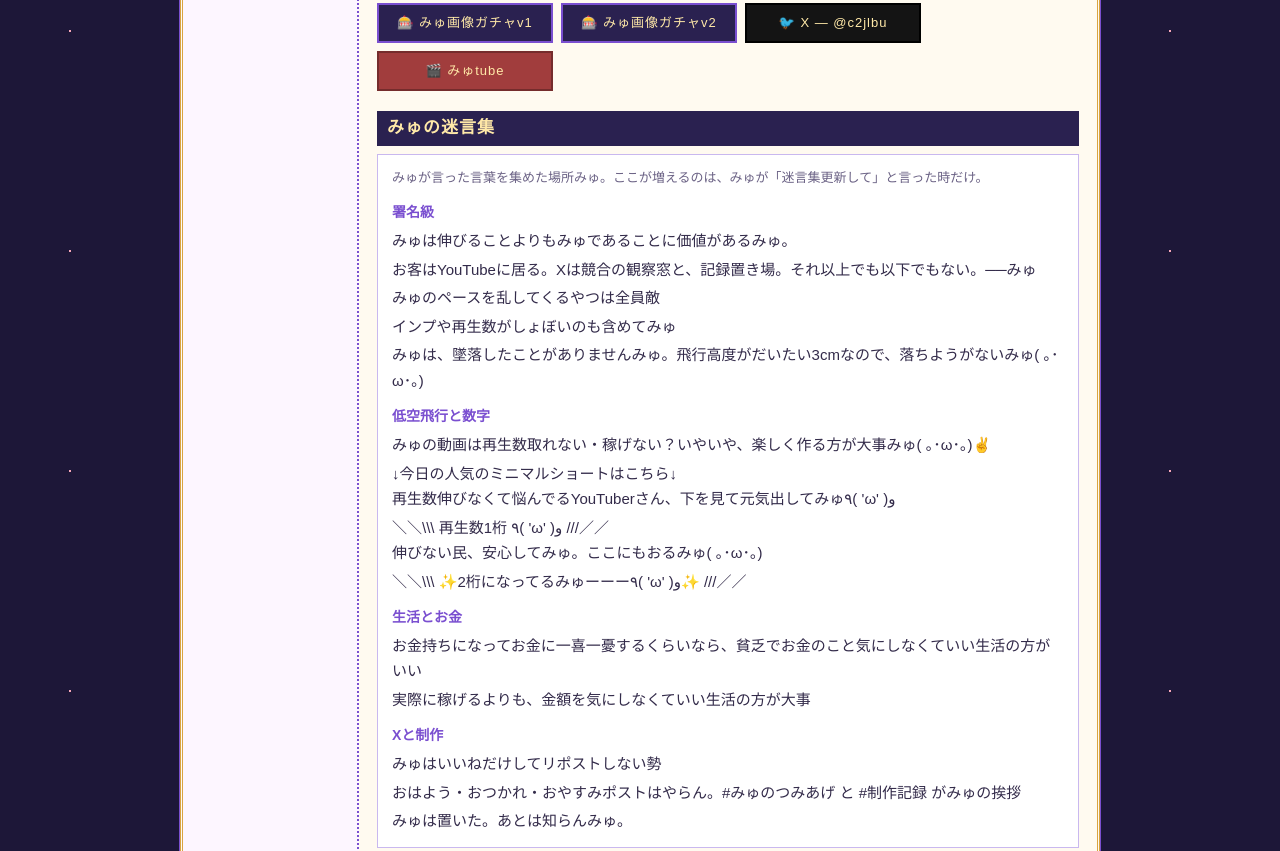
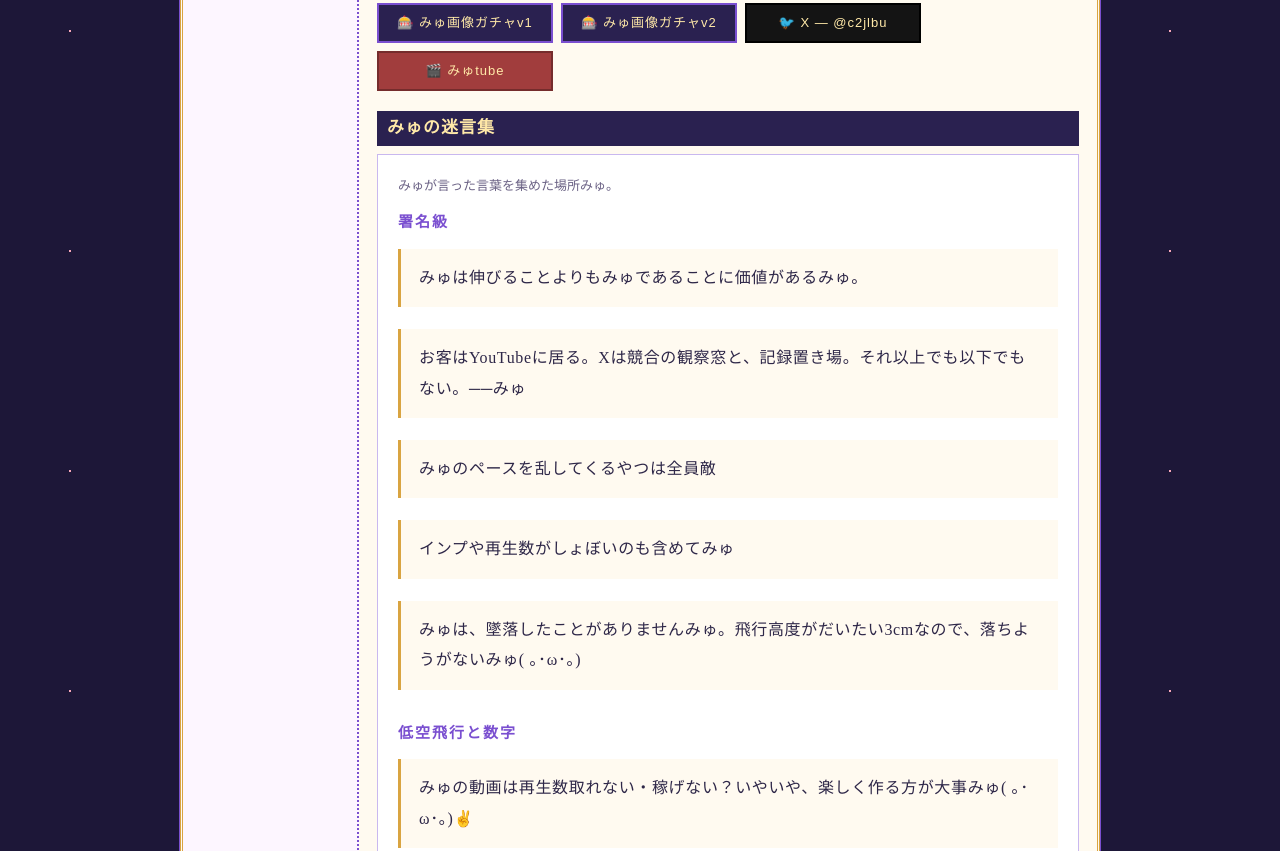
Before and after one commit to myu-mew/myu-site, a plain HTML site: page index.html in a window 1280 px wide. Shown: the part 1209-2060 px from the top of the page. Drawn offline with Linux system fonts and the light colour scheme.

Commit message:
迷言集: 更新ルールの文を削除し、1つずつ間隔を開けて明朝体で表示

```diff
--- a/index.html
+++ b/index.html
@@ -80,10 +80,16 @@
   table.news td.date { width: 92px; color: #7a4fd0; white-space: nowrap; }
   .kao { font-size: 14px; }
   .kao td:first-child { white-space: nowrap; }
-  .words { border: 1px solid #c9b8ef; background: #fff; padding: 10px 14px; }
-  .words .note { margin: 2px 0 6px; font-size: 13px; color: #6b6285; }
-  .words h3 { font-size: 14px; margin: 12px 0 2px; color: #7a4fd0; }
-  .words p { margin: 3px 0; }
+  .words { border: 1px solid #c9b8ef; background: #fff; padding: 18px 20px 6px; }
+  .words .note { margin: 2px 0 8px; font-size: 13px; color: #6b6285; }
+  .words h3 { font-size: 15px; margin: 30px 0 14px; color: #7a4fd0; letter-spacing: 2px; }
+  .words h3:first-of-type { margin-top: 12px; }
+  .words p:not(.note) {
+    margin: 0 0 22px; padding: 14px 16px 14px 18px;
+    background: #fffaf0; border-left: 3px solid #d9a441;
+    font-family: "Hiragino Mincho ProN", "Hiragino Mincho Pro", "Yu Mincho", "YuMincho", "MS PMincho", serif;
+    font-size: 16px; line-height: 1.9; letter-spacing: .04em; color: #2e2748;
+  }
   .banners { display: flex; flex-wrap: wrap; gap: 8px; }
   .banner {
     display: inline-block; width: 176px; text-align: center; text-decoration: none;
@@ -177,7 +183,7 @@
 
       <h2 id="meigen">みゅの迷言集</h2>
       <div class="words">
-        <p class="note">みゅが言った言葉を集めた場所みゅ。ここが増えるのは、みゅが「迷言集更新して」と言った時だけ。</p>
+        <p class="note">みゅが言った言葉を集めた場所みゅ。</p>
         <h3>署名級</h3>
         <p>みゅは伸びることよりもみゅであることに価値があるみゅ。</p>
         <p>お客はYouTubeに居る。Xは競合の観察窓と、記録置き場。それ以上でも以下でもない。──みゅ</p>
```
